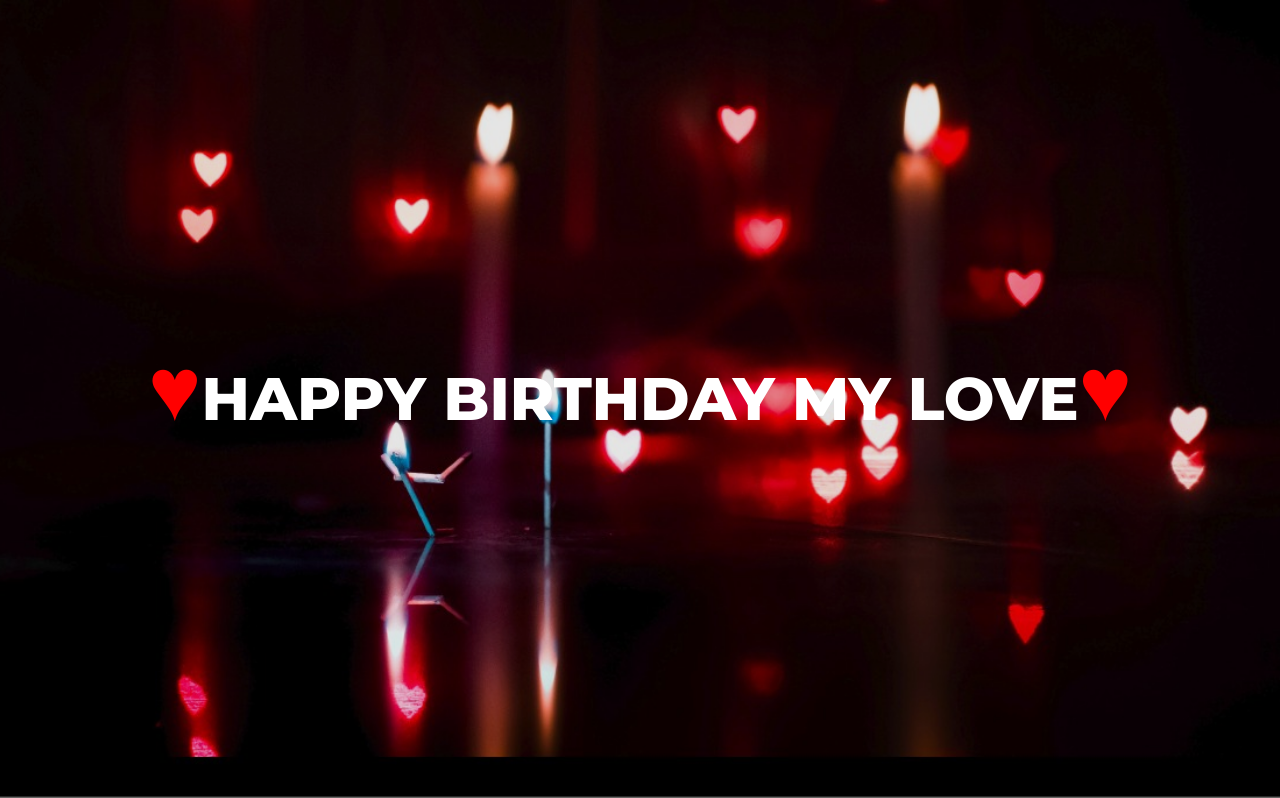
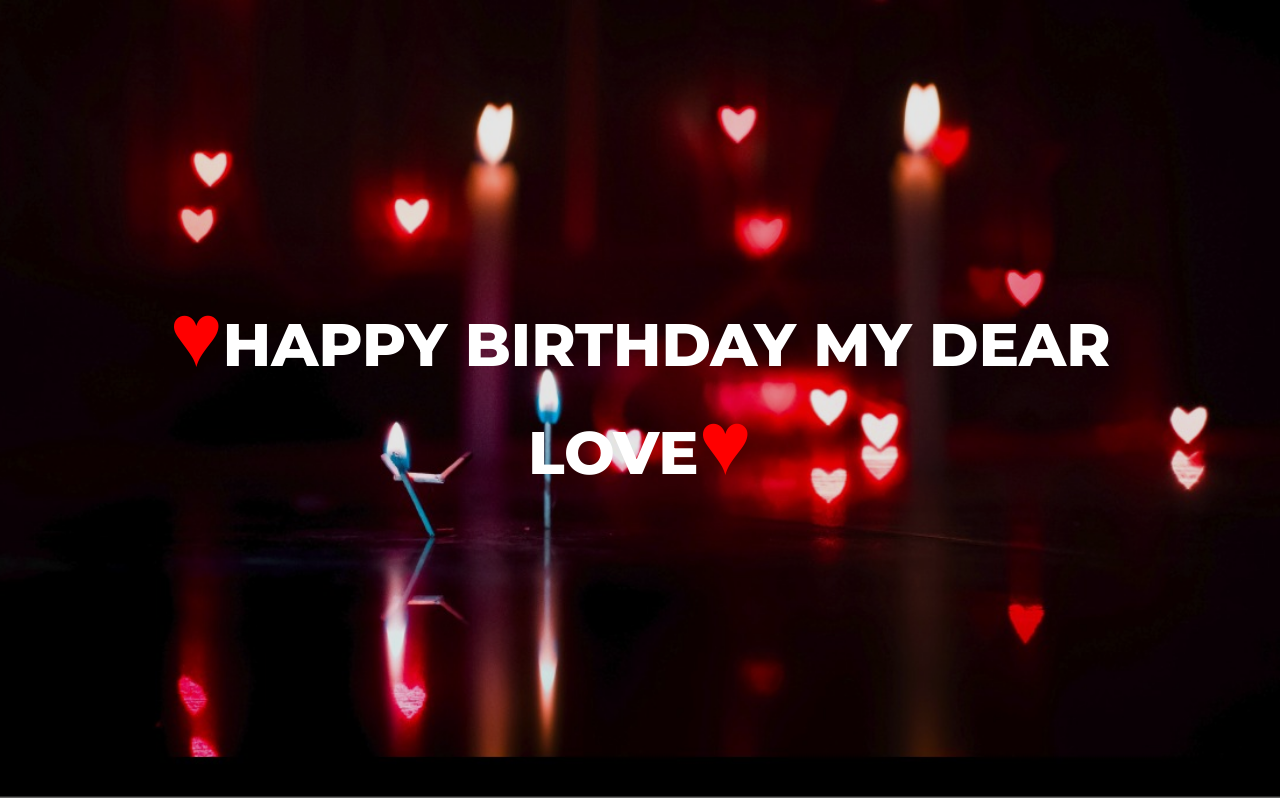
Before and after one commit to mathysaru/anubd.github.io, a plain HTML site: page index.html in a window 1280 px wide. Shown: the top 798 px of the page. Drawn offline with Linux system fonts and the light colour scheme.

Commit message:
updating

```diff
--- a/index.html
+++ b/index.html
@@ -28,7 +28,7 @@
       <div class="container">
         <div class="row no-gutters slider-text js-fullheight align-items-center justify-content-center" data-scrollax-parent="true">
           <div class="col-md-11 ftco-animate text-center">
-            <h1 class="mb-4"><span style="font-size:150%;color:red;">&hearts;</span>HAPPY  BIRTHDAY  MY  LOVE<span style="font-size:150%;color:red;">&hearts;</span></h1>
+            <h1 class="mb-4"><span style="font-size:150%;color:red;">&hearts;</span>HAPPY  BIRTHDAY  MY DEAR LOVE<span style="font-size:150%;color:red;">&hearts;</span></h1>
          </div>
        </div>
      </div>
```
